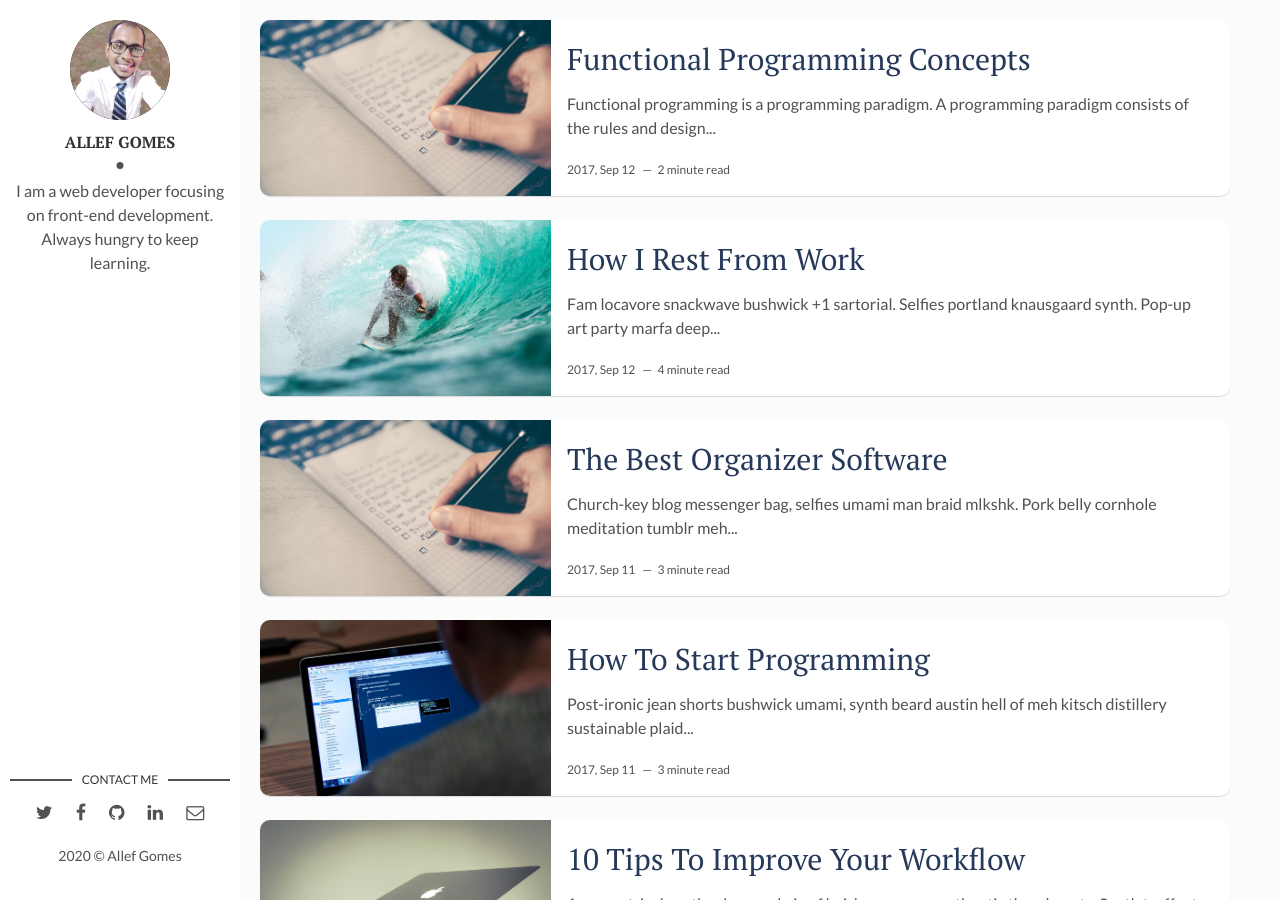
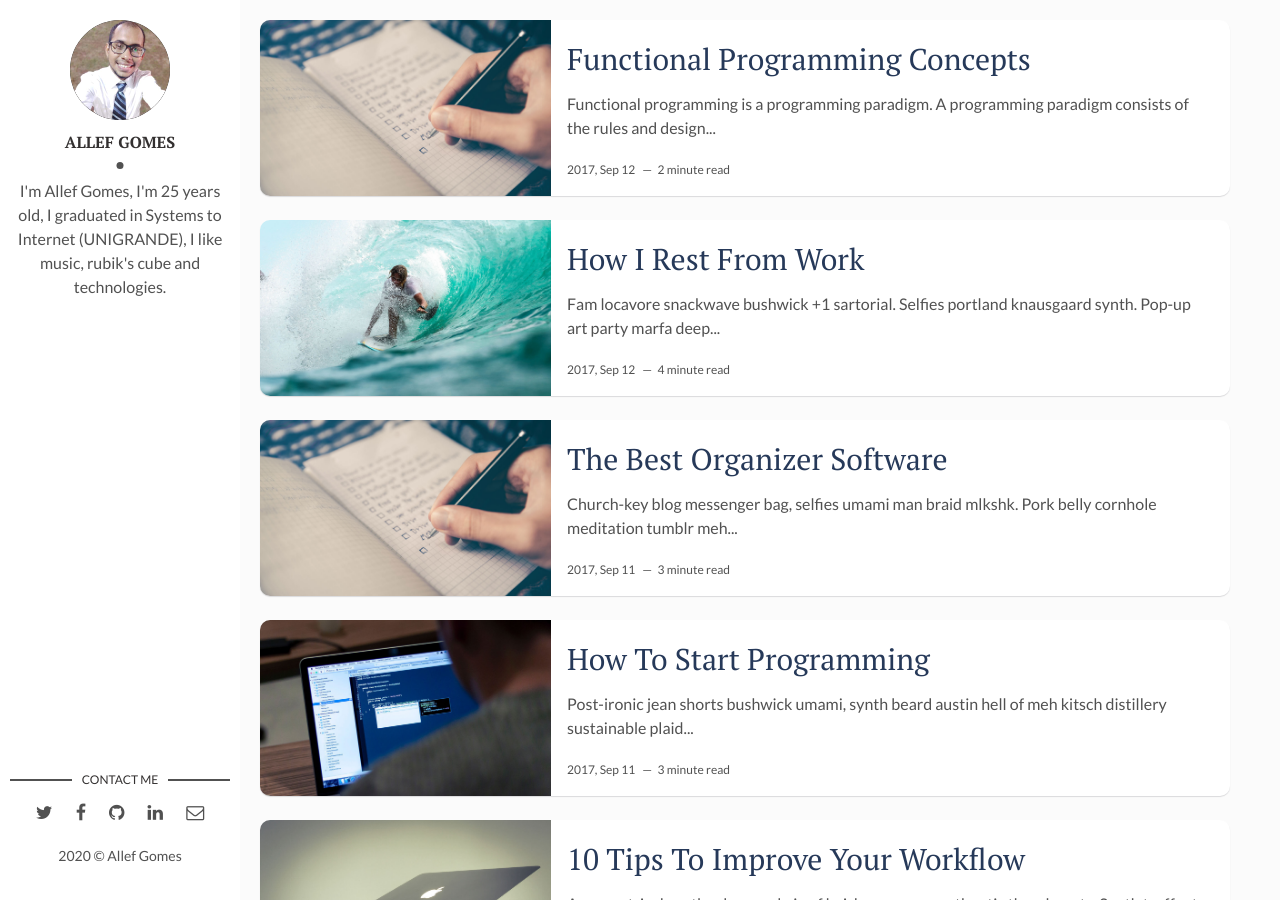
Before and after one commit to allefgomes/til, a Jekyll site: the page built from index.html, in a window 1280 px wide and 900 px high. Built offline with Jekyll 4.4.1, drawn with Linux system fonts in a browser that asks for light colours; the list of posts is cut into pages by our own code.

Commit message:
Add my informations

```diff
--- a/_config.yml
+++ b/_config.yml
@@ -1,8 +1,6 @@
-title: Hello, world! I'm Allef Gomes
+title: Prazer, Sou Allef Gomes
 description: > # this means to ignore newlines until "baseurl:"
-  Write an awesome description for your new site here. You can edit this
-  line in _config.yml. It will appear in your document head meta (for
-  Google search results) and in your feed.xml site description.
+  I am a software developer focusing in backend with ruby, elixir and nodejs but I have expiriencies with Angular2+, ReactJs, React-Native, Ionic and others techs.
 permalink: ':title/'
 baseurl: "" # the subpath of your site, e.g. /blog
 url: "" # the base hostname & protocol for your site, e.g. http://example.com
@@ -11,12 +9,11 @@
 # Author Settings
 author: Allef Gomes # add your name
 author-img: allef-gomes.jpg # add your photo
-about-author: I am a web developer focusing on front-end development. Always hungry to keep learning. # add description
-social-twitter: # add your Twitter handle
-social-facebook: # add your Facebook handle
-social-github: allefgomes # add your Github handle
-social-linkedin: # add your Linkedin handle
-social-email: # add your Email address
+about-author: I'm Allef Gomes, I'm 25 years old, I graduated in Systems to Internet (UNIGRANDE), I like music, rubik's cube and technologies.
+social-twitter: allef_rb
+social-github: allefgomes
+social-linkedin: allef-gomes
+social-email: allefgalmeida@gmail.com
 
 # Disqus
 discus-identifier: mr-brown # add your discus identifier
```
